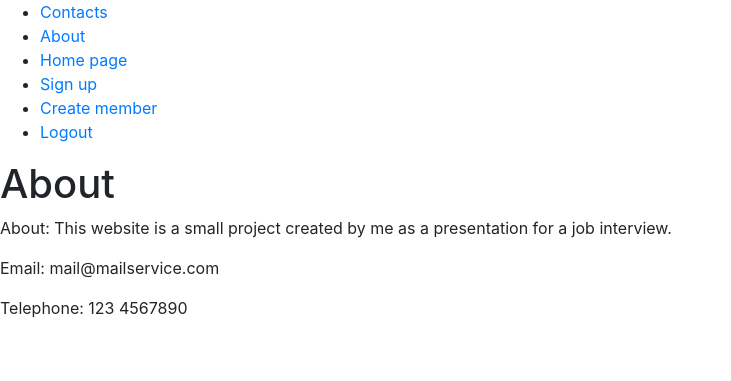
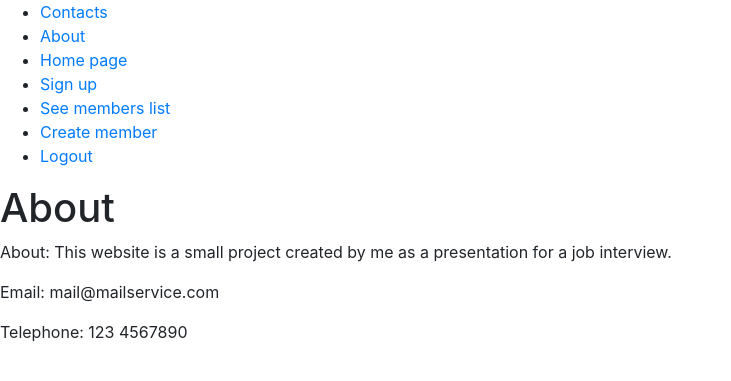
Before and after one commit to kingkardan98/MNG, a Django app: page /about/ in a window 1280 px wide. Shown: the top 381 px of the page, without its empty margins (0-731 px from the left). Run offline with Django 4.2, Linux system fonts and the light colour scheme; a user stored in the database is signed in; some libraries are stand-ins or nearby versions.

Commit message:
Fix links

```diff
--- a/templates/html/navbar.html
+++ b/templates/html/navbar.html
@@ -5,6 +5,7 @@
         <li> <a href="/">Home page</a> </li>
         <li> <a href="/create_user">Sign up</a> </li>
         {% if user.is_authenticated %}
+        <li> <a href="{% url 'member_list_view' logged_user=user.username %}">See members list</a></li>
         <li> <a href="/create_member">Create member</a> </li>
         <li> <a href="/logout">Logout</a></li>
         {% else %}
```
